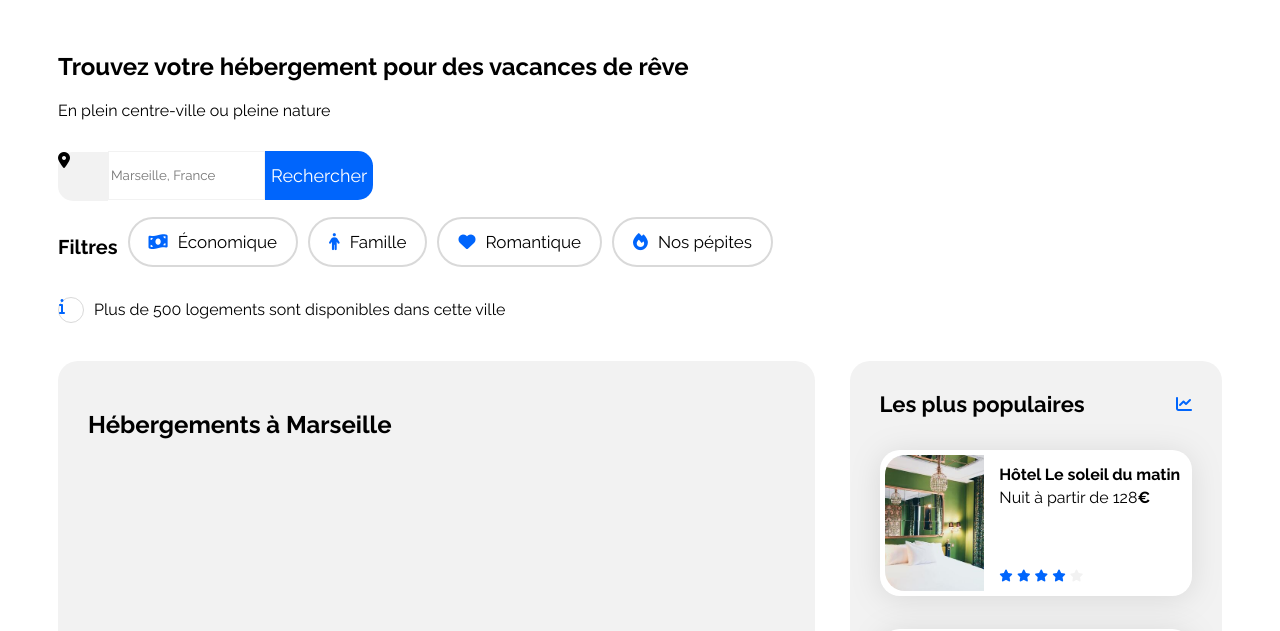
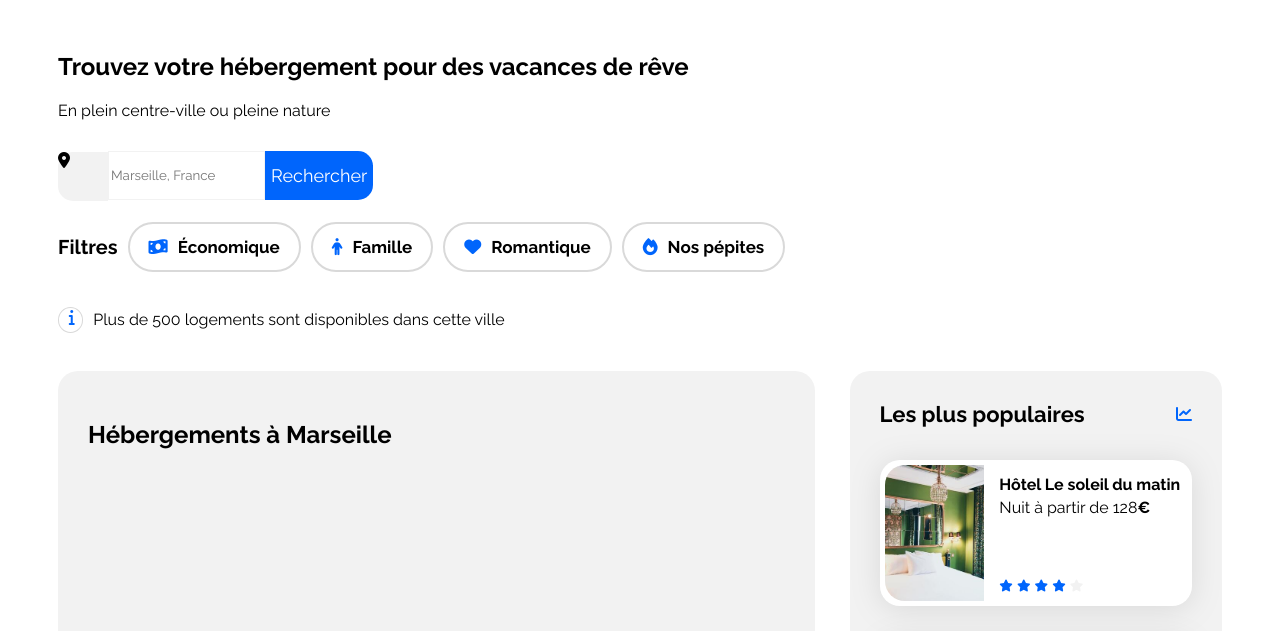
Before and after one commit to ynadOS/OC_P2_Booki, a plain HTML site: page index.html in a window 1280 px wide. Shown: the part 90-721 px from the top of the page. Drawn offline with Linux system fonts and the light colour scheme.

Commit message:
partie recherche, filtres changés en liens <a>

```diff
--- a/css/style.css
+++ b/css/style.css
@@ -104,37 +104,35 @@
 
 
 /* Recherche/Filtres */
-.filtres {
-    width: 100%;
-    height: 100%;
+.filtres, .partie-boutons-filtres, .titre-filtre {
     display: flex;
     flex-wrap: wrap;
     align-items: center;
+    align-content: space-between;
 }
 
-.titre-filtre, .liens-filtres, .fa-filtres {
-    margin-right: 10px;
+.titre-filtre, .liens-filtres {
+    margin: 0 10px 10px 0;
     font-size: 17px;
+    font-weight: bold;
 }
 
-.partie-boutons-filtres {
-    display: flex;
-    flex-wrap: wrap;
+.fa-filtres{
+margin-right: 10px;
 }
 
 .liens-filtres {
-    height: 50px;
-    padding: 4px 19px 4px 19px;
+    display: flex;
+    width: auto;
+    height: 46px;
+    padding: 0px 19px 0px 19px;
     border: solid 2px #D9D9D9;
     border-radius: 25px;
     background-color: white;
-    margin-bottom: 10px;
+    align-items: center;
 }
 .liens-filtres:hover {
-    height: 50px;
-    padding: 4px 19px 4px 19px;
     border: solid 2px #D9D9D9;
-    border-radius: 25px;
     background-color: #DEEBFF;
 }
  /* Recherche/Infos logements */
@@ -144,21 +142,25 @@
     justify-content: center;
 }
 
- .fa-info {
+ .bulle-info {
     width: 24px;
-    height: 24px ;
+    height: 24px;
     border: solid 1px #D9D9D9;
     border-radius: 50%;
+    text-align: center;
     align-items: center;
+}
+
+.fa-info {
+    width: 4px;
+    height: 10px;
 }
 
 .infos-nb-logements {
     width: 100%;
     height: 100%;
     display: flex;
-    flex-wrap: wrap;
     margin-left: 10px;
-
     align-items: center;
 }
 
--- a/index.html
+++ b/index.html
@@ -20,7 +20,7 @@
         <header>
             <div class="header-navigation">
                 <div class="logoreservia">
-                    <img src="images/logo/Booki.png">
+                    <img src="images/logo/Booki.png" alt="logo-booki">
                 </div>
                 <div class="menu-navigation">
                     <nav>
@@ -48,14 +48,14 @@
                         <h3>Filtres</h3>
                     </div>
                     <div class="partie-boutons-filtres">
-                        <button class="liens-filtres" href="#"><i class="fa-solid fa-money-bill-wave fa-filtres"></i>Économique</button>
-                        <button class="liens-filtres" href="#"><i class="fa-solid fa-person fa-filtres"></i>Famille</button>
-                        <button class="liens-filtres" href="#"><i class="fa-solid fa-heart fa-filtres"></i>Romantique</button>
-                        <button class="liens-filtres" href="#"><i class="fa-solid fa-fire fa-filtres"></i>Nos pépites</button>
+                        <a class="liens-filtres" href="#"><i class="fa-solid fa-money-bill-wave fa-filtres"></i>Économique</a>
+                        <a class="liens-filtres" href="#"><i class="fa-solid fa-person fa-filtres"></i>Famille</a>
+                        <a class="liens-filtres" href="#"><i class="fa-solid fa-heart fa-filtres"></i>Romantique</a>
+                        <a class="liens-filtres" href="#"><i class="fa-solid fa-fire fa-filtres"></i>Nos pépites</a>
                     </div>
                 </div>
                 <div class="infos-recherche">
-                    <div>
+                    <div class="bulle-info">
                         <i class="fa-solid fa-info"></i>
                     </div>
                     <div class="infos-nb-logements">Plus de 500 logements sont disponibles dans cette ville</p></div><p>
```
